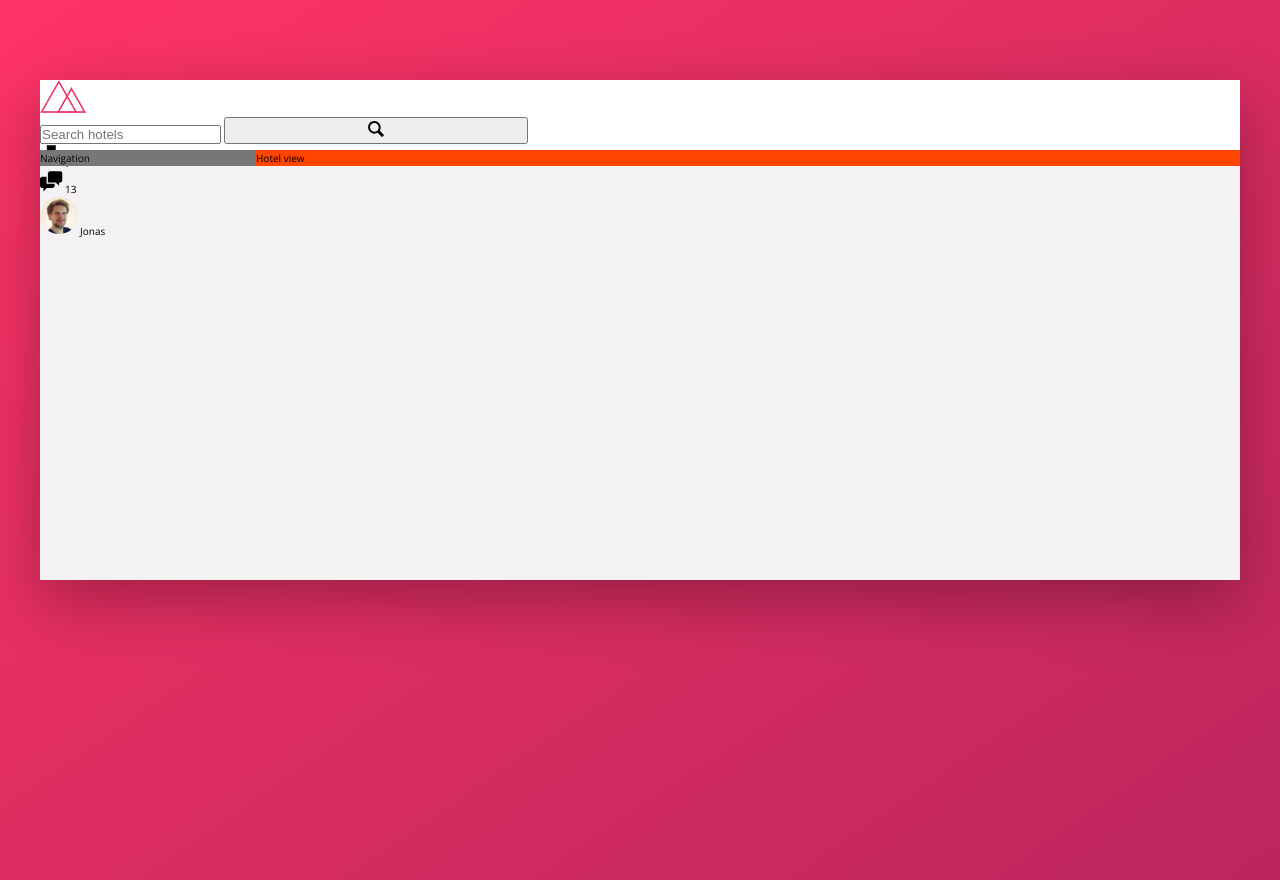
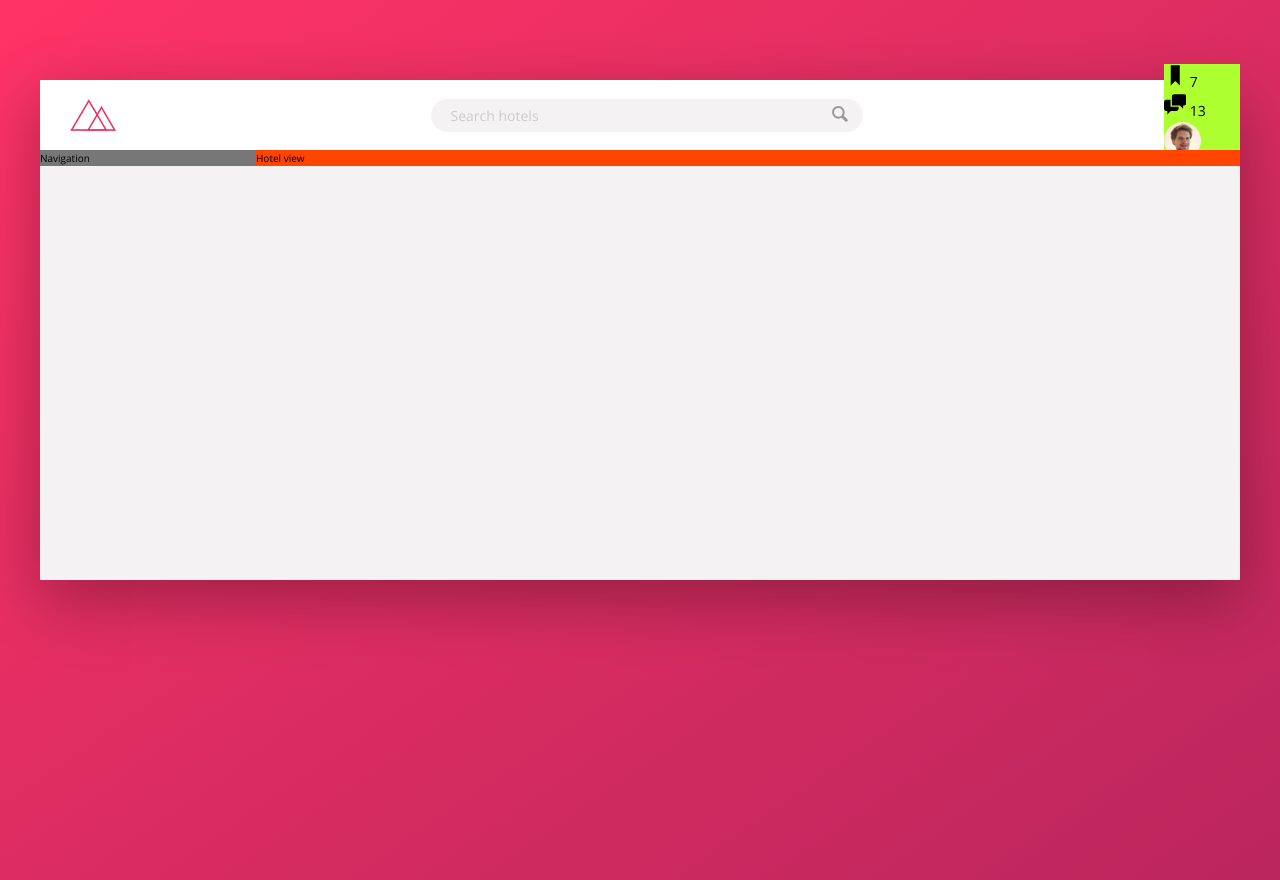
Before and after one commit to aruyamam/advanced-css-course-trillo, a website: page index.html in a window 1280 px wide. Drawn offline with nearby package versions, Linux system fonts and the light colour scheme; files that its build step writes are made by us from their sources.

Commit message:
Building the Header - Part 2

```diff
--- a/sass/_components.scss
+++ b/sass/_components.scss
@@ -2,28 +2,69 @@
 // LOGO
 .logo {
   height: 3.25rem;
+  margin-left: 3rem;
 }
 
 //////////////////////////////////////
 // SEEARCH
 .search {
+  flex: 0 0 40%;
+
+  display: flex;
+  align-items: center;
+  justify-content: center;
+
   &__input {
+    font-family: inherit;
+    font-size: inherit;
+    background-color: var(--color-grey-light-2);
+    border: none;
+    padding: 0.7rem 2rem;
+    border-radius: 100px;
+    width: 90%;
+    transition: all .2s;
+    margin-right: -3.25rem;
 
+    &:focus {
+      outline: none;
+      width: 100%;
+      background-color: var(--color-grey-light-3);
+    }
+
+    &::-webkit-input-placeholder {
+      font-weight: 100;
+      color: var(--color-grey-light-4);
+    }
+  }
+
+  &__input:focus + &__button {
+    background-color: var(--color-grey-light-3);
   }
 
   &__button {
+    border: none;
+    background-color: var(--color-grey-light-2);
 
+    &:focus {
+      outline: none;
+    }
+
+    &:active {
+      transform: translateY(2px);
+    }
   }
 
   &__icon {
     height: 2rem;
-    width: 2re;
+    width: 2rem;
+    fill: var(--color-grey-dark-3);
   }
 }
 
 //////////////////////////////////////
 // USER NAV
 .user-nav {
+  background-color: greenyellow;
   &__icon-box {
 
   }
--- a/sass/_layout.scss
+++ b/sass/_layout.scss
@@ -8,9 +8,14 @@
 }
 
 .header {
+  font-size: 1.4rem;
   height: 7rem;
   background-color: #fff;
   border-bottom: var(--color-grey-light-2);
+
+  display: flex;
+  justify-content: space-between;
+  align-items: center;
 }
 
 .content {
```
